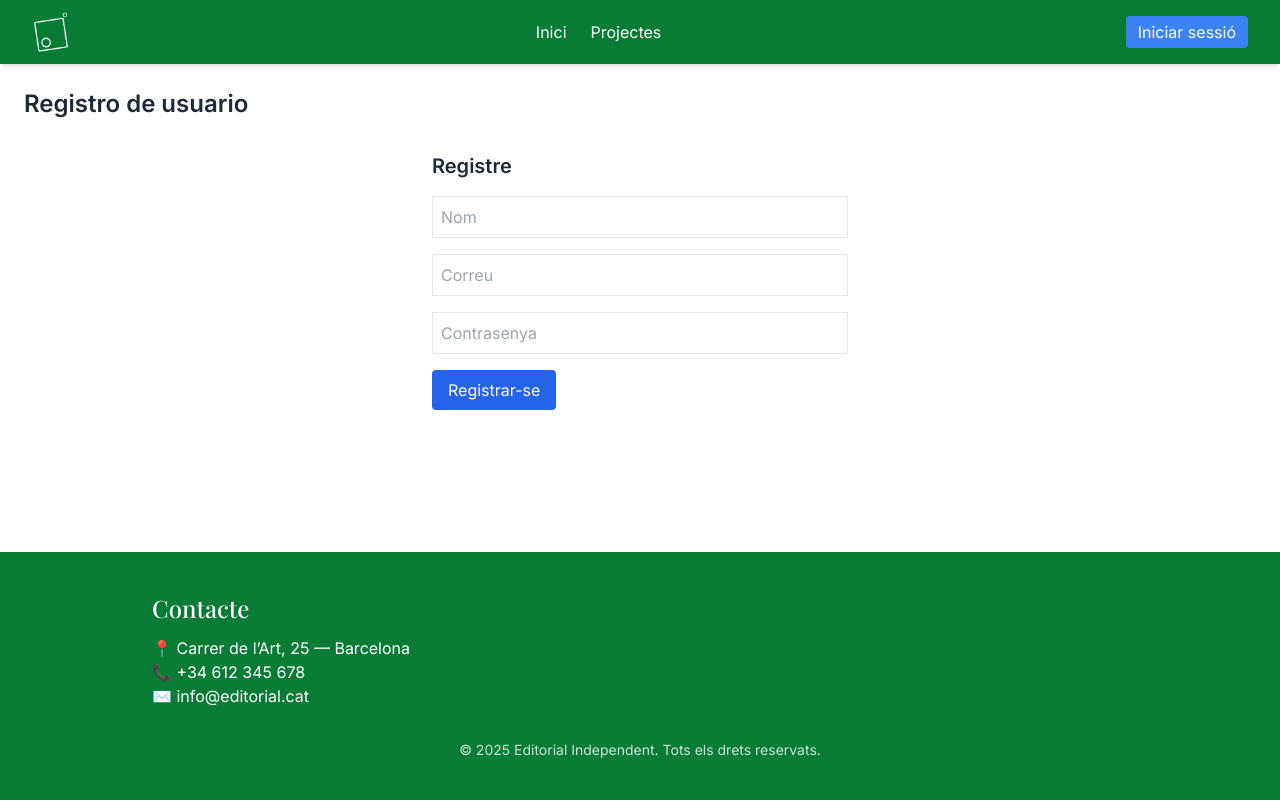
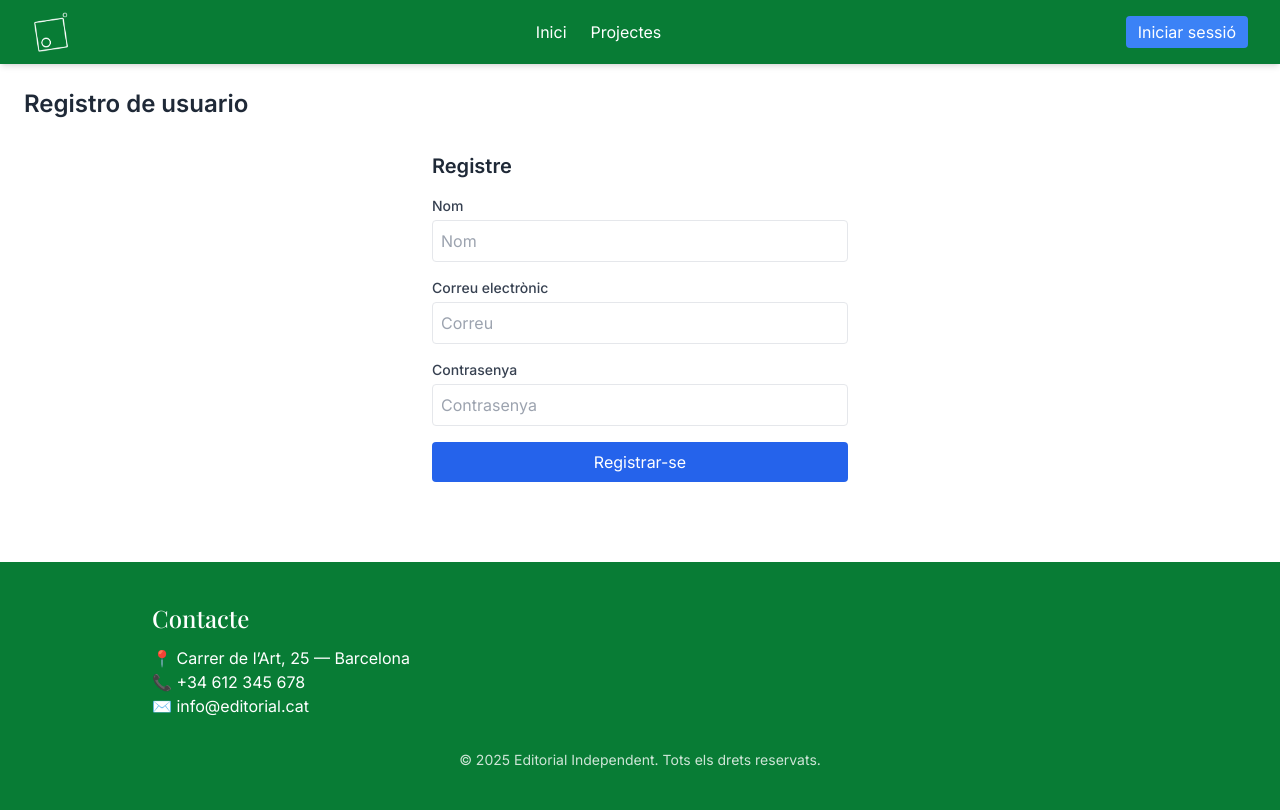
Before and after one commit to justmove1987/9-pf, a React (Vite) app in the folder front/mi-app/: page /register in a window 1280 px wide. Built offline with nearby package versions, Linux system fonts and the light colour scheme.

Commit message:
feat: add Spinner component and enhance loading state in Projects page

```diff
--- a/front/mi-app/src/components/LoginForm.tsx
+++ b/front/mi-app/src/components/LoginForm.tsx
@@ -21,61 +21,64 @@ if (!res.ok) throw new Error("Error iniciant sessió");
       const data = await res.json();
       localStorage.setItem("token", data.token);
       localStorage.setItem("user", JSON.stringify(data.user));
+
       setUser({
         id: data.user.id,
         name: data.user.name,
         email: data.user.email,
         role: data.user.role,
       });
-      localStorage.setItem("token", data.token);
-      localStorage.setItem(
-        "user",
-        JSON.stringify({
-          id: data.user.id,
-          name: data.user.name,
-          email: data.user.email,
-          role: data.user.role,
-        })
-      );
 
       window.location.href = "/";
     } catch (err) {
       console.error(err);
-      alert("Error de inicio de sesión");
+      alert("Error d'inici de sessió");
     }
   };
 
   return (
     <form onSubmit={handleSubmit} className="space-y-4 p-4 max-w-sm mx-auto">
+      <div>
+        <label htmlFor="login-email" className="block text-sm font-medium text-gray-700 mb-1">
+          Correu electrònic
+        </label>
         <input
+          id="login-email"
           type="email"
           value={email}
           onChange={(e) => setEmail(e.target.value)}
           placeholder="Email"
-        className="border p-2 w-full"
+          className="border p-2 w-full rounded"
           required
         />
+      </div>
+
+      <div>
+        <label htmlFor="login-password" className="block text-sm font-medium text-gray-700 mb-1">
+          Contrasenya
+        </label>
         <input
+          id="login-password"
           type="password"
           value={password}
           onChange={(e) => setPassword(e.target.value)}
-        placeholder="Contraseña"
-        className="border p-2 w-full"
+          placeholder="Contrasenya"
+          className="border p-2 w-full rounded"
           required
         />
+      </div>
 
       <div className="flex items-center justify-between mt-4">
         <button
           type="submit"
           className="bg-blue-600 text-white px-4 py-2 rounded hover:bg-blue-700"
         >
-          Iniciar sesión
+          Iniciar sessió
         </button>
 
-        {/* ➕ Botó/enllaç per registrar-se */}
         <Link
           to="/register"
-          className="ml-4 text-blue-600 underline hover:text-blue-800"
+          className="ml-4 text-blue-600 underline hover:text-blue-800 text-sm"
         >
           Crear compte
         </Link>
--- a/front/mi-app/src/components/RegisterForm.tsx
+++ b/front/mi-app/src/components/RegisterForm.tsx
@@ -24,7 +24,6 @@ export default function RegisterForm() {
 
       const data = await res.json();
 
-      // ✅ guarda usuari i token en context i localStorage
       const newUser = {
         id: data.user.id,
         name: data.user.name,
@@ -35,8 +34,7 @@ export default function RegisterForm() {
       localStorage.setItem("token", data.token);
       localStorage.setItem("user", JSON.stringify(newUser));
 
-      // Redirigir on convingui
-      window.location.href = "/dashboard";
+      window.location.href = "/";
     // eslint-disable-next-line @typescript-eslint/no-explicit-any
     } catch (err: any) {
       setError(err.message);
@@ -48,36 +46,56 @@ export default function RegisterForm() {
       <h2 className="text-xl font-bold">Registre</h2>
       {error && <p className="text-red-500">{error}</p>}
 
+      <div>
+        <label htmlFor="name" className="block text-sm font-medium text-gray-700 mb-1">
+          Nom
+        </label>
         <input
-        className="border p-2 w-full"
+          id="name"
+          className="border p-2 w-full rounded"
           value={name}
           onChange={(e) => setName(e.target.value)}
           placeholder="Nom"
           autoComplete="name"
           required
         />
+      </div>
+
+      <div>
+        <label htmlFor="email" className="block text-sm font-medium text-gray-700 mb-1">
+          Correu electrònic
+        </label>
         <input
+          id="email"
           type="email"
-        className="border p-2 w-full"
+          className="border p-2 w-full rounded"
           value={email}
           onChange={(e) => setEmail(e.target.value)}
           placeholder="Correu"
           autoComplete="username"
           required
         />
+      </div>
+
+      <div>
+        <label htmlFor="password" className="block text-sm font-medium text-gray-700 mb-1">
+          Contrasenya
+        </label>
         <input
+          id="password"
           type="password"
-        className="border p-2 w-full"
+          className="border p-2 w-full rounded"
           value={password}
           onChange={(e) => setPassword(e.target.value)}
           placeholder="Contrasenya"
           autoComplete="new-password"
           required
         />
+      </div>
 
       <button
         type="submit"
-        className="bg-blue-600 text-white px-4 py-2 rounded hover:bg-blue-700"
+        className="bg-blue-600 text-white px-4 py-2 rounded hover:bg-blue-700 w-full"
       >
         Registrar-se
       </button>
--- /dev/null
+++ b/front/mi-app/src/components/Spinner.tsx
@@ -0,0 +1,17 @@
+// front/mi-app/src/components/Spinner.tsx
+export default function Spinner({ size = "md", color = "text-green-600" }: { size?: "sm" | "md" | "lg"; color?: string }) {
+  const sizes = {
+    sm: "h-4 w-4 border-2",
+    md: "h-8 w-8 border-4",
+    lg: "h-12 w-12 border-4",
+  };
+
+  return (
+    <div className="flex justify-center items-center">
+      <div
+        className={`${sizes[size]} ${color} border-t-transparent rounded-full animate-spin`}
+        role="status"
+      />
+    </div>
+  );
+}
--- a/front/mi-app/src/pages/Projects.tsx
+++ b/front/mi-app/src/pages/Projects.tsx
@@ -2,6 +2,7 @@ import { useState } from "react";
 import { useAuth } from "../context/useAuth";
 import { useNavigate, useSearchParams } from "react-router-dom";
 import { useProjects } from "../hooks/useProjects"; // 🧩 nou hook
+import Spinner from "../components/Spinner";
 
 export default function Projects() {
   const { user } = useAuth();
@@ -24,7 +25,13 @@ export default function Projects() {
   const uniqueAuthors = Array.from(new Set(projects.map((p) => p.author)));
   const categories = ["Paper", "Digital", "Editorial"];
 
-  if (loading) return <p className="p-4">Carregant projectes…</p>;
+  if (loading) {
+  return (
+    <div className="flex justify-center items-center h-64">
+      <Spinner size="lg" color="text-green-600" />
+    </div>
+  );
+}
   if (error) return <p className="p-4 text-red-500">{error}</p>;
 
   return (
```
Also changed, not shown: front/mi-app/src/components/Dashboard.tsx (deleted). Lines whose indentation alone changed are shown as unchanged.
